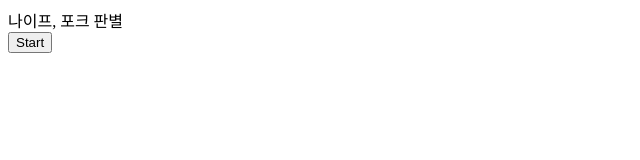
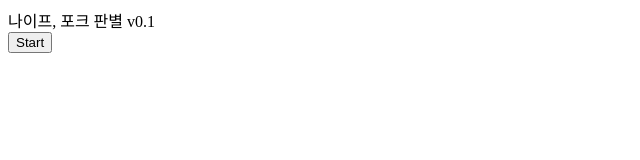
Before and after one commit to ppillip/nifenprok, a plain HTML site: page index.html in a window 1280 px wide. Shown: the full height of the page, 0-640 px from the left. Drawn offline with Linux system fonts and the light colour scheme.

Commit message:
Update index.html

```diff
--- a/index.html
+++ b/index.html
@@ -5,7 +5,7 @@
         <title>박승현의 Teachable Machine Image Model</title>
     </head>
     <body>
-        <div>나이프, 포크 판별</div>
+        <div>나이프, 포크 판별 v0.1</div>
         <button type="button" onclick="init()">Start</button>
         <div id="webcam-container"></div>
         <div id="label-container"></div>
```
